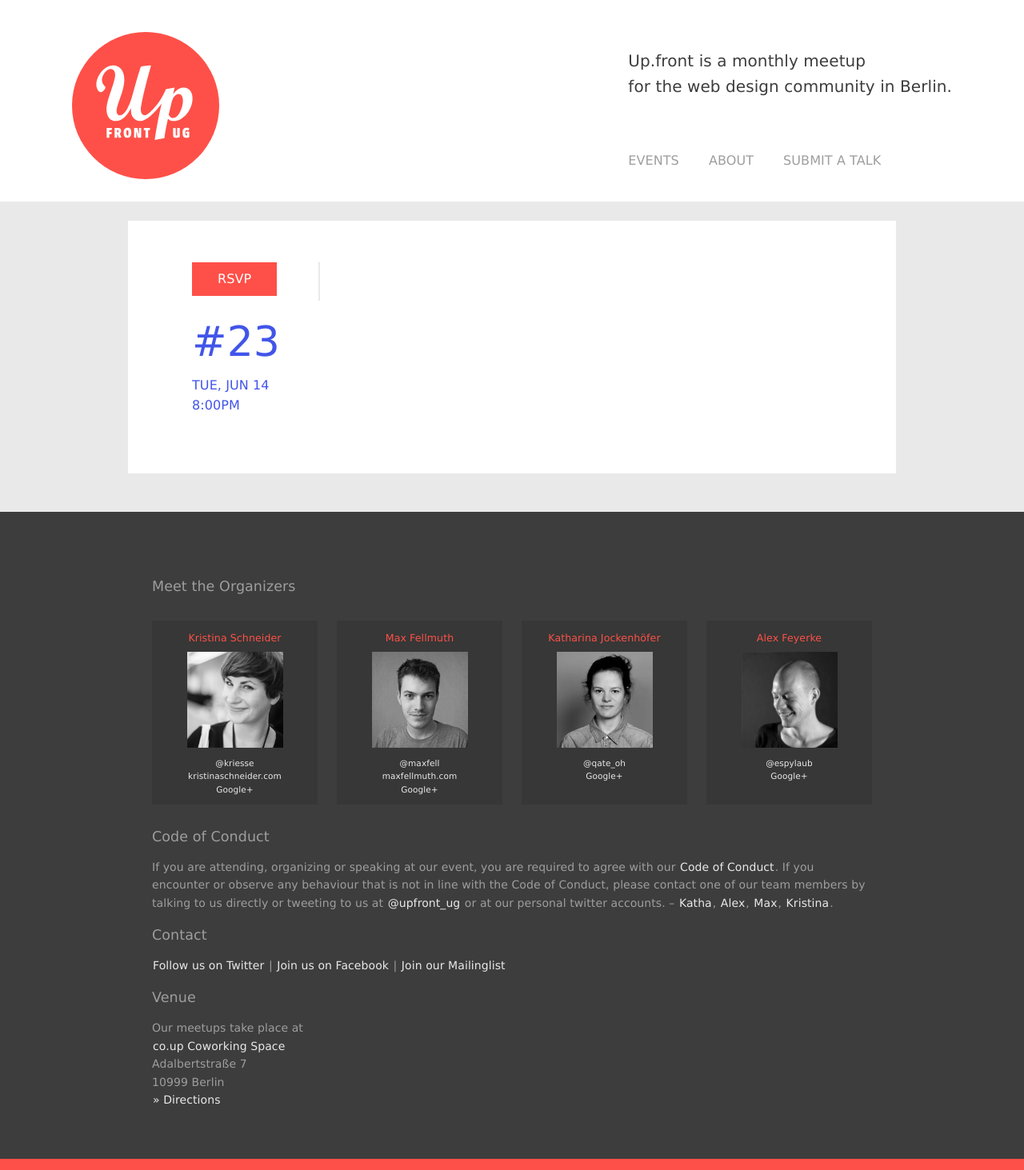
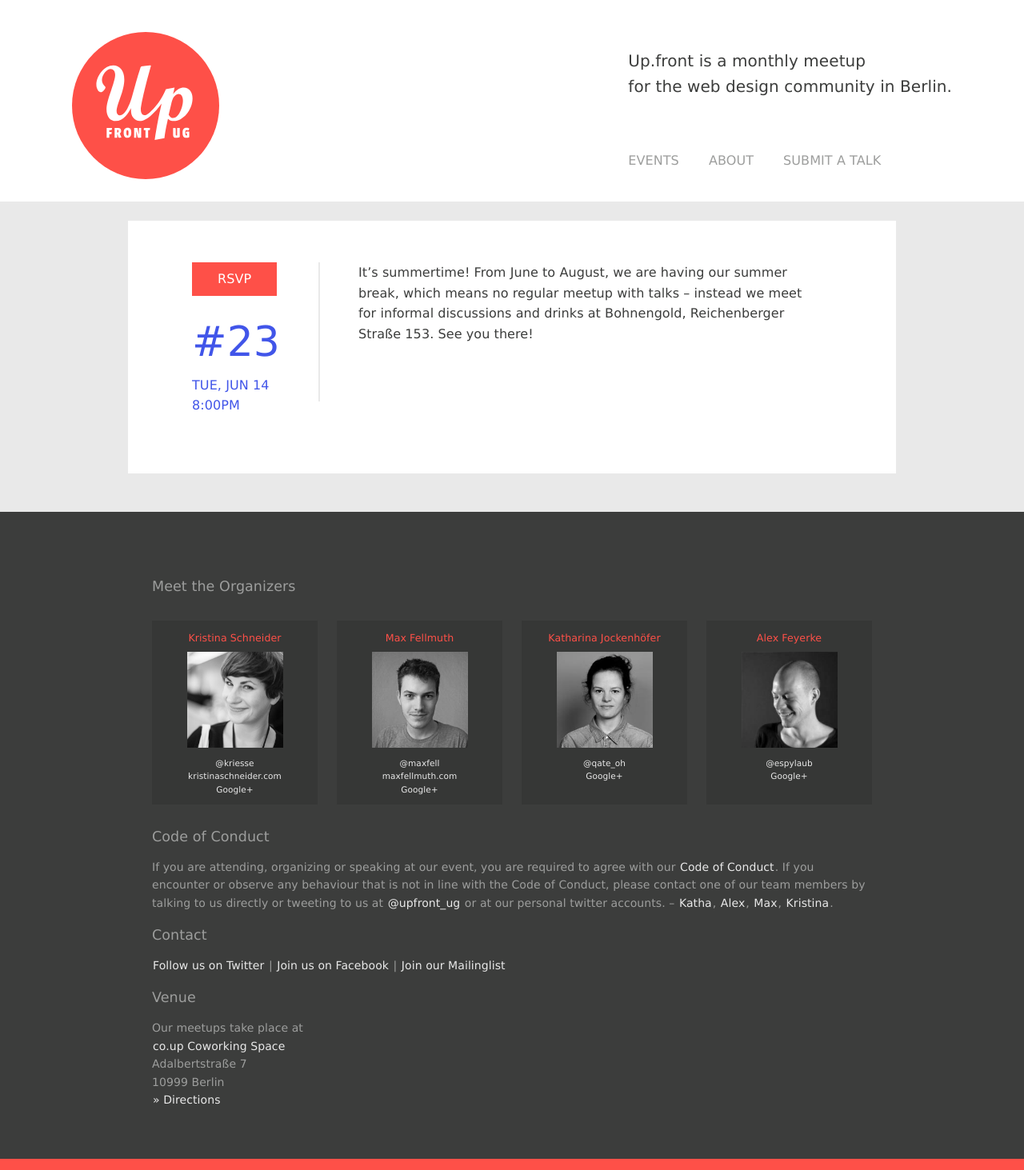
Before and after one commit to upfrontug/upfrontug.github.io, a Jekyll site: the page built from _posts/2011-06-14-meetup.html, in a window 1280 px wide. Shown: the whole page at 80% size. Built offline with Jekyll 4.4.1, drawn with Linux system fonts in a browser that asks for light colours; a script that is not in the unit is left out.

Commit message:
fix(posts): add summertime break text

```diff
--- a/_posts/2011-06-14-meetup.html
+++ b/_posts/2011-06-14-meetup.html
@@ -1,5 +1,5 @@
 ---
-intro: null
+intro: "It’s summertime! From June to August, we are having our summer break, which means no regular meetup with talks – instead we meet for informal discussions and drinks at Bohnengold, Reichenberger Straße 153. See you there!"
 meetup: 'http://www.meetup.com/up-front-ug/'
 talks: []
 ---
--- a/_posts/2011-07-12-meetup.html
+++ b/_posts/2011-07-12-meetup.html
@@ -1,5 +1,5 @@
 ---
-intro: null
+intro: "It’s summertime! From June to August, we are having our summer break, which means no regular meetup with talks – instead we meet for informal discussions and drinks at Bohnengold, Reichenberger Straße 153. See you there!"
 meetup: 'http://www.meetup.com/up-front-ug/'
 talks: []
 ---
--- a/_posts/2011-08-09-meetup.html
+++ b/_posts/2011-08-09-meetup.html
@@ -1,5 +1,5 @@
 ---
-intro: null
+intro: "It’s summertime! From June to August, we are having our summer break, which means no regular meetup with talks – instead we meet for informal discussions and drinks at Bohnengold, Reichenberger Straße 153. See you there!"
 meetup: 'http://www.meetup.com/up-front-ug/'
 talks: []
 ---
```
